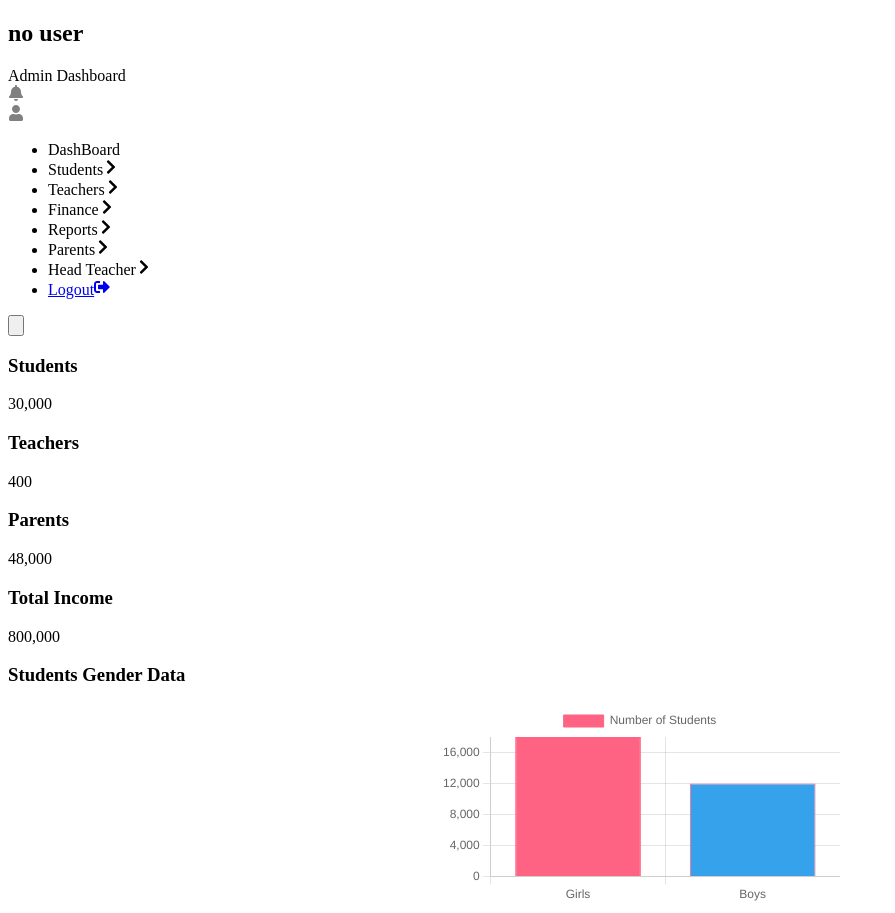
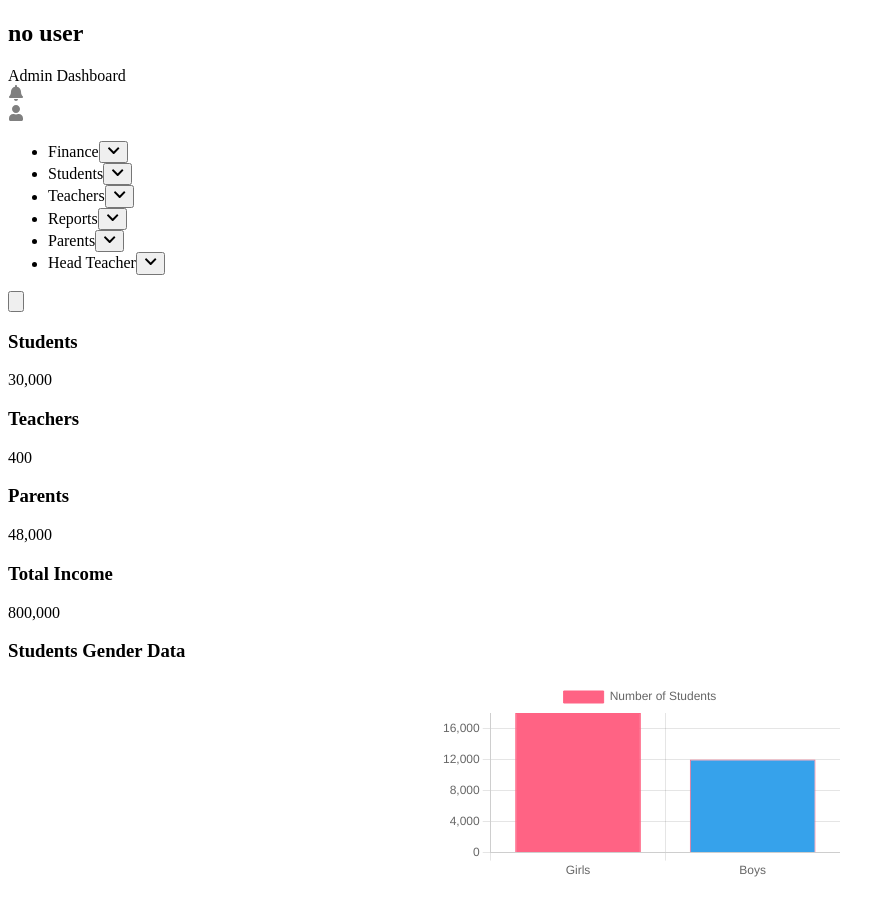
Before and after one commit to elamuhombe/gomycode-mern-edusynx-school-management-system, a React (Vite) app in the folder client/: page /dashboard/admin in a window 1280 px wide. Shown: the whole page, without its empty margins (0-895 px from the left). After the commit the page ends 889 px from the top, so only its background shows below. Built offline with nearby package versions, Linux system fonts and the light colour scheme.

Commit message:
feat: Implement menu and sub menu items

```diff
--- a/client/src/components/dashboard/shared/LeftMenu.tsx
+++ b/client/src/components/dashboard/shared/LeftMenu.tsx
@@ -1,52 +1,34 @@
 import React, { useState } from 'react';
-import { FaChevronLeft, FaChevronRight, FaSignOutAlt } from 'react-icons/fa';
-import { Link} from 'react-router-dom';
+import { FaChevronDown, FaChevronUp } from 'react-icons/fa';
+import { Link } from 'react-router-dom';
 
 const LeftMenu: React.FC = () => {
   const [isOpen, setIsOpen] = useState(false);
-  const [isFinanceOpen, setIsFinanceOpen] = useState(false);
-  const [isStudentsOpen, setIsStudentsOpen] = useState(false);
-  const [isTeachersOpen, setIsTeachersOpen] = useState(false);
-  const [isReportsOpen, setIsReportsOpen] = useState(false);
-  const [isParentsOpen, setIsParentsOpen] = useState(false);
-  const [isHeadTeacherOpen, setIsHeadTeacherOpen] = useState(false);
+  const [activeMenu, setActiveMenu] = useState<string | null>(null);
 
-
+  const menuItems = [
+    { name: "Finance", submenus: ["Add Expense", "Delete Expense"] },
+    { name: "Students", submenus: ["Add Student", "Delete Student"] },
+    { name: "Teachers", submenus: ["Add Teacher", "Delete Teacher"] },
+    {
+      name: "Reports",
+      submenus: [
+        "Students Reports",
+        "Teachers Reports",
+        "Accounts Report"
+      ]
+    },
+    { name: "Parents", submenus: ["Add Parent", "Delete Parent"] },
+    { name: "Head Teacher", submenus: ["Add Head Teacher", "Delete Head Teacher"] },
+  ];
 
   const toggleMenu = () => {
     setIsOpen(!isOpen);
+    setActiveMenu(null);
   };
 
-  const toggleFinanceMenu = () => {
-    setIsFinanceOpen(!isFinanceOpen);
-  };
-
-  const toggleStudentsMenu = () => {
-    setIsStudentsOpen(!isStudentsOpen);
-  };
-
-  const toggleTeachersMenu = () => {
-    setIsTeachersOpen(!isTeachersOpen);
-  };
-
-  const toggleReportsMenu = () => {
-    setIsReportsOpen(!isReportsOpen);
-  };
-
-  const toggleParentsMenu = () => {
-    setIsParentsOpen(!isParentsOpen);
-  };
-
-  const toggleHeadTeacherMenu = () => {
-    setIsHeadTeacherOpen(!isHeadTeacherOpen);
-  };
-
-  const handleLogout = () => {
-    // Implement your logout logic here
-    // For example, clear session data, etc.
-    console.log('Logged out...');
-
-
+  const toggleSubmenu = (menuName: string) => {
+    setActiveMenu(activeMenu === menuName ? null : menuName);
   };
 
   return (
@@ -57,110 +39,31 @@ const LeftMenu: React.FC = () => {
         <div className="py-4 px-6">
           {/* Your menu items */}
           <ul>
-            <li className="text-white py-2">DashBoard</li>
-            <li className="text-white py-2 flex justify-between" onClick={toggleStudentsMenu}>
-              Students
-              {isStudentsOpen ? (
-                <FaChevronLeft className="text-white ml-2" onClick={toggleStudentsMenu} />
-              ) : (
-                <FaChevronRight className="text-white ml-2" onClick={toggleStudentsMenu} />
-              )}
-            </li>
-            {isStudentsOpen && (
-              <ul>
-                <li className="text-white py-2 pl-4">
-              {/* Link to ViewStudents */}
-              <Link to="/ViewStudents">View Students</Link>
-            </li>
-                <li className="text-white py-2 pl-4">Add Student</li>
-                {/* Add more student-related options as needed */}
-              </ul>
-            )}
-            <li className="text-white py-2 flex justify-between" onClick={toggleTeachersMenu}>
-              Teachers
-              {isTeachersOpen ? (
-                <FaChevronLeft className="text-white ml-2" onClick={toggleTeachersMenu} />
-              ) : (
-                <FaChevronRight className="text-white ml-2" onClick={toggleTeachersMenu} />
-              )}
-            </li>
-            {isTeachersOpen && (
-              <ul>
-                <li className="text-white py-2 pl-4">View Teachers</li>
-                <li className="text-white py-2 pl-4">Add Teacher</li>
-                {/* Add more teacher-related options as needed */}
-              </ul>
-            )}
-            <li className="text-white py-2 flex justify-between" onClick={toggleFinanceMenu}>
-              Finance
-              {isFinanceOpen ? (
-                <FaChevronLeft className="text-white ml-2" onClick={toggleFinanceMenu} />
-              ) : (
-                <FaChevronRight className="text-white ml-2" onClick={toggleFinanceMenu} />
-              )}
-            </li>
-            {isFinanceOpen && (
-              <ul>
-                <li className="text-white py-2 pl-4">Accounts</li>
-                <li className="text-white py-2 pl-4">Expenses</li>
-                {/* Add more finance-related options as needed */}
-              </ul>
-            )}
-            <li className="text-white py-2 flex justify-between" onClick={toggleReportsMenu}>
-              Reports
-              {isReportsOpen ? (
-                <FaChevronLeft className="text-white ml-2" onClick={toggleReportsMenu} />
-              ) : (
-                <FaChevronRight className="text-white ml-2" onClick={toggleReportsMenu} />
-              )}
-            </li>
-            {isReportsOpen && (
-              <ul>
-                <li className="text-white py-2 pl-4">Financial Reports</li>
-                <li className="text-white py-2 pl-4">Attendance Reports</li>
-                {/* Add more report-related options as needed */}
-              </ul>
-            )}
-            <li className="text-white py-2 flex justify-between" onClick={toggleParentsMenu}>
-              Parents
-              {isParentsOpen ? (
-                <FaChevronLeft className="text-white ml-2" onClick={toggleParentsMenu} />
-              ) : (
-                <FaChevronRight className="text-white ml-2" onClick={toggleParentsMenu} />
-              )}
-            </li>
-            {isParentsOpen && (
-              <ul>
-                <li className="text-white py-2 pl-4">View Parents</li>
-                <li className="text-white py-2 pl-4">Add Parent</li>
-                {/* Add more parent-related options as needed */}
-              </ul>
-            )}
-            <li className="text-white py-2 flex justify-between" onClick={toggleHeadTeacherMenu}>
-              Head Teacher
-              {isHeadTeacherOpen ? (
-                <FaChevronLeft className="text-white ml-2" onClick={toggleHeadTeacherMenu} />
-              ) : (
-                <FaChevronRight className="text-white ml-2" onClick={toggleHeadTeacherMenu} />
-              )}
-            </li>
-            {isHeadTeacherOpen && (
-              <ul>
-                <li className="text-white py-2 pl-4">View Head Teacher</li>
-                <li className="text-white py-2 pl-4">Assign Tasks</li>
-                {/* Add more head teacher-related options as needed */}
-              </ul>
-            )}
-            <li className="text-white py-2 flex justify-between" onClick={handleLogout}>
-        <Link to="/login" className="flex items-center">
-          Logout
-          <FaSignOutAlt className="text-white ml-2" />
-        </Link>
-      </li>
+            {menuItems.map((item, index) => (
+              <li key={index} className="text-white py-2">
+                <div className="flex justify-between items-center">
+                  <span>{item.name}</span>
+                  {item.submenus && (
+                    <button onClick={() => toggleSubmenu(item.name)} className="focus:outline-none">
+                      {activeMenu === item.name ? <FaChevronUp className="text-white" /> : <FaChevronDown className="text-white" />}
+                    </button>
+                  )}
+                </div>
+                {activeMenu === item.name && (
+                  <ul>
+                    {item.submenus.map((submenu, subIndex) => (
+                      <li key={subIndex} className="text-white py-2 pl-4">
+                        <Link to={`/reports/${submenu.toLowerCase().replace(/\s+/g, "-")}`}>{submenu}</Link>
+                      </li>
+                    ))}
+                  </ul>
+                )}
+              </li>
+            ))}
+            {/* Add more menu items as needed */}
           </ul>
         </div>
       </aside>
-
       {/* Toggle Button */}
       <div className="flex justify-start bg-gray-700 p-4">
         <button onClick={toggleMenu} className="text-white focus:outline-none">
```
